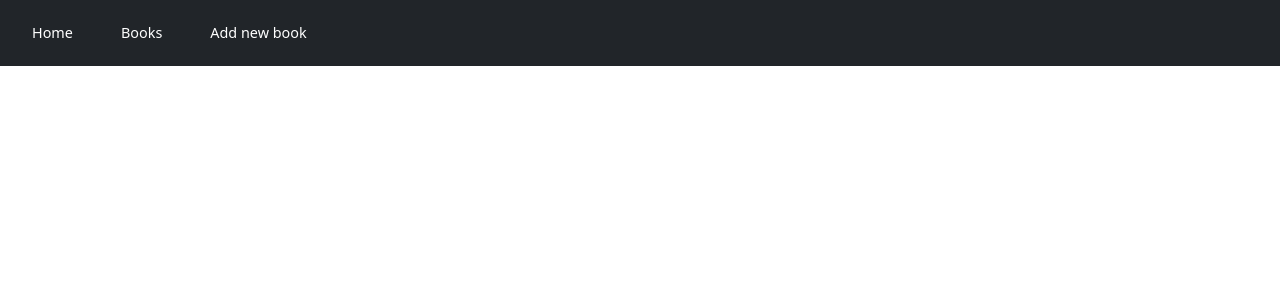
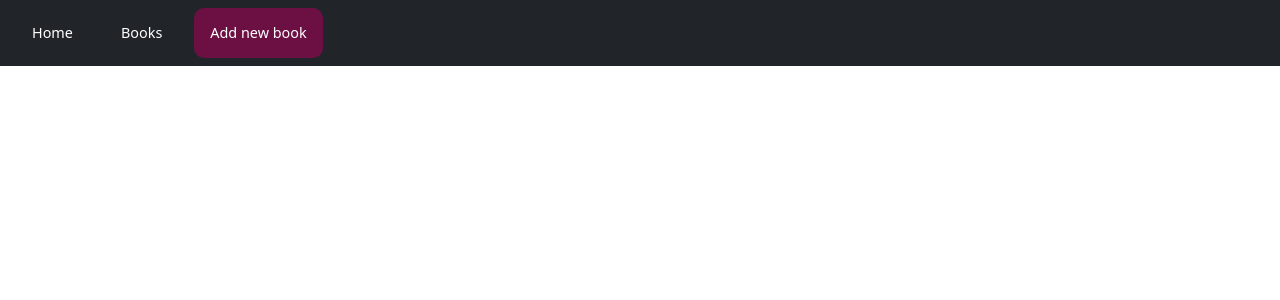
Before and after one commit to paulbosorogan/ph3-client, a React (Create React App) app: page /new-book in a window 1280 px wide. Shown: the top 300 px of the page. Built offline with nearby package versions, Linux system fonts and the light colour scheme; no server answers.

Commit message:
Update navigation links and buttons

```diff
--- a/src/components/Navigation.js
+++ b/src/components/Navigation.js
@@ -9,9 +9,9 @@ function Navigation(){
             <Navbar.Toggle aria-controls='navbarScroll' data-bs-target='#navbarScroll' />
                 <Navbar.Collapse id="navbarScroll">
                  <Nav>
-                    <NavLink eventKey='1' as={Link} to='/'>Home</NavLink>
-                    <NavLink eventKey='2' as={Link} to='/books'>Books</NavLink>
-                    <NavLink eventKey='3' as={Link} to='/add-new-book'>Add new book</NavLink>
+                    <NavLink eventkey='1' as={Link} to='/'>Home</NavLink>
+                    <NavLink eventkey='2' as={Link} to='/books'>Books</NavLink>
+                    <NavLink eventkey='3' as={Link} to='/new-book'>Add new book</NavLink>
                  </Nav>
                 </Navbar.Collapse>
             </Navbar>
```
